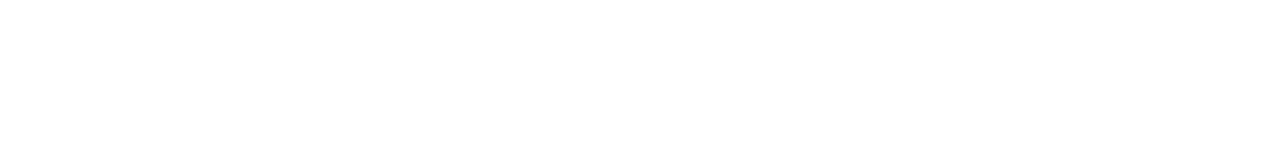
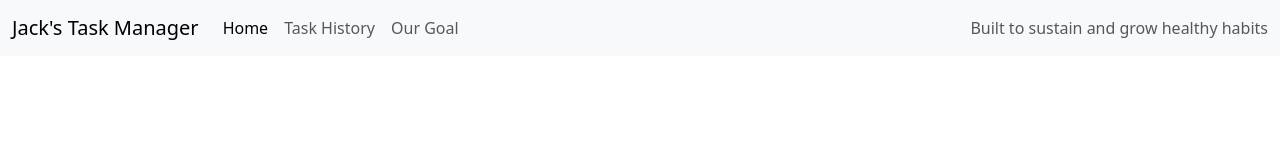
Before and after one commit to JackStendeback/365-Days-of-Code-Week-1, a plain HTML site: page index.html in a window 1280 px wide. Drawn offline with nearby package versions, Linux system fonts and the light colour scheme.

Commit message:
adding bootstrap navbar, figuring out project goal(better habits)

```diff
--- a/index.html
+++ b/index.html
@@ -8,7 +8,30 @@
     <link rel="stylesheet" href="https://cdn.jsdelivr.net/npm/bootstrap-icons@1.11.2/font/bootstrap-icons.min.css">
 </head>
 <body>
-
+    <nav class="navbar navbar-expand-lg bg-body-tertiary">
+        <div class="container-fluid">
+          <a class="navbar-brand" href="#"> Jack's Task Manager</a>
+          <button class="navbar-toggler" type="button" data-bs-toggle="collapse" data-bs-target="#navbarText" aria-controls="navbarText" aria-expanded="false" aria-label="Toggle navigation">
+            <span class="navbar-toggler-icon"></span>
+          </button>
+          <div class="collapse navbar-collapse" id="navbarText">
+            <ul class="navbar-nav me-auto mb-2 mb-lg-0">
+              <li class="nav-item">
+                <a class="nav-link active" aria-current="page" href="#">Home</a>
+              </li>
+              <li class="nav-item">
+                <a class="nav-link" href="#">Task History</a> <!--Potentially track habits done vs habits failed for each day, and be able to track them?-->
+              </li>
+              <li class="nav-item">
+                <a class="nav-link" href="#">Our Goal</a>
+              </li>
+            </ul>
+            <span class="navbar-text">
+              Built to sustain and grow healthy habits
+            </span>
+          </div>
+        </div>
+      </nav>
 
 
     <script src="https://cdn.jsdelivr.net/npm/bootstrap@5.3.2/dist/js/bootstrap.bundle.min.js" integrity="sha384-C6RzsynM9kWDrMNeT87bh95OGNyZPhcTNXj1NW7RuBCsyN/o0jlpcV8Qyq46cDfL" crossorigin="anonymous"></script>
```
